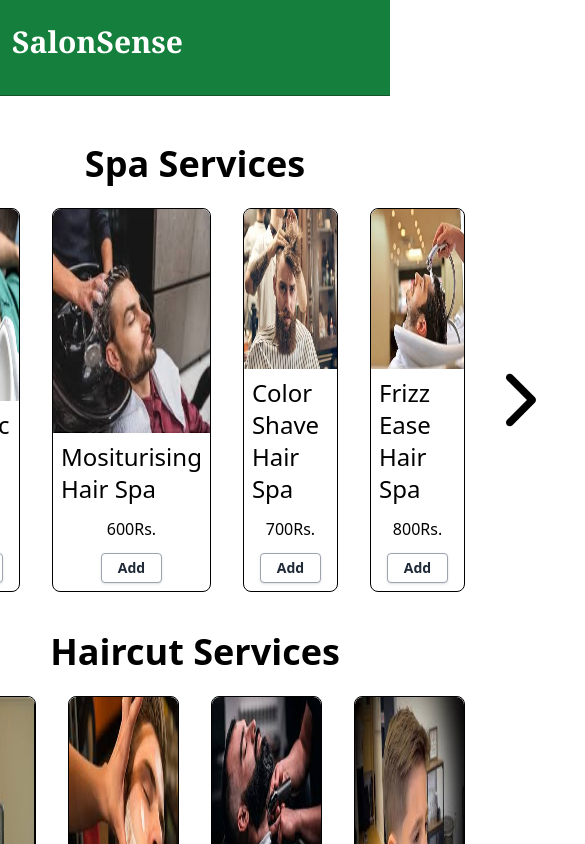
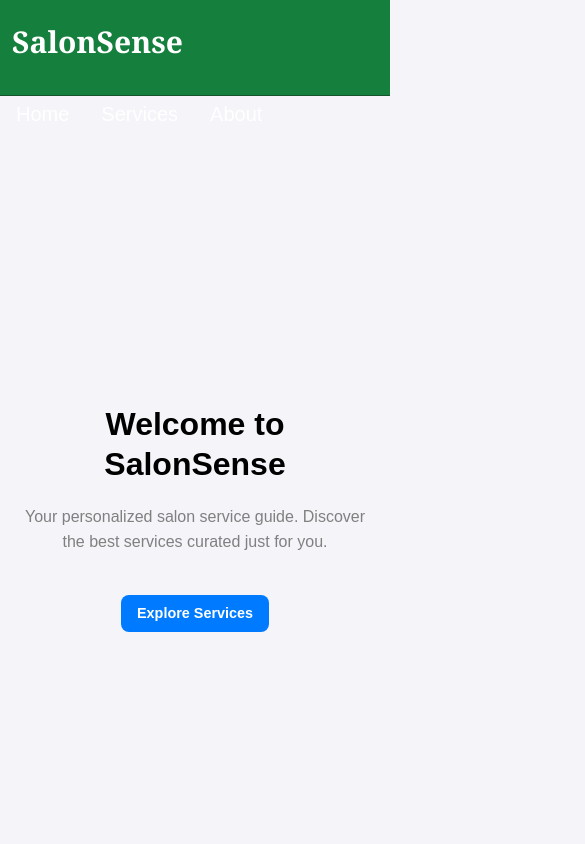
Before and after one commit to AnAccountWithoutAName/HairSaloonKiosk, a React (Vite) app in the folder Haircut_Site/: page / in a window 390 px wide. Shown: the top 844 px of the page, 585 px wide, since content can reach past the window. Built offline with nearby package versions, Linux system fonts and the light colour scheme.

Commit message:
Added home webpage and other small stuff

```diff
--- a/Haircut_Site/src/App.tsx
+++ b/Haircut_Site/src/App.tsx
@@ -1,54 +1,45 @@
+import Navbar from "./components/navbar";
+import Content from "./components/content";
+import Cart from "./components/cart";
+import img_spa_1 from "./assets/Spa_Images/spa_1.jpg";
+import img_spa_2 from "./assets/Spa_Images/spa_2.jpg";
+import img_spa_3 from "./assets/Spa_Images/spa_3.jpg";
+import img_spa_4 from "./assets/Spa_Images/spa_4.jpg";
+import img_spa_5 from "./assets/Spa_Images/spa_5.jpg";
 
-import Navbar from "./components/navbar"
-import  Content  from "./components/content"
-import Cart from "./components/cart"
-import img_spa_1 from "./assets/Spa_Images/spa_1.jpg"
-import img_spa_2 from "./assets/Spa_Images/spa_2.jpg"
-import img_spa_3 from "./assets/Spa_Images/spa_3.jpg"
-import img_spa_4 from "./assets/Spa_Images/spa_4.jpg"
-import img_spa_5 from "./assets/Spa_Images/spa_5.jpg"
+import img_haircut_1 from "./assets/Haircut_Images/haircut_1.jpeg";
+import img_haircut_2 from "./assets/Haircut_Images/haircut_2.jpeg";
+import img_haircut_3 from "./assets/Haircut_Images/haircut_3.jpeg";
+import img_haircut_4 from "./assets/Haircut_Images/haircut_4.jpeg";
+import img_haircut_5 from "./assets/Haircut_Images/haircut_5.jpeg";
 
-import img_haircut_1 from "./assets/Haircut_Images/haircut_1.jpeg"
-import img_haircut_2 from "./assets/Haircut_Images/haircut_2.jpeg"
-import img_haircut_3 from "./assets/Haircut_Images/haircut_3.jpeg"
-import img_haircut_4 from "./assets/Haircut_Images/haircut_4.jpeg"
-import img_haircut_5 from "./assets/Haircut_Images/haircut_5.jpeg"
+import img_color_1 from "./assets/Coloring_Images/coloring_1.jpeg";
+import img_color_2 from "./assets/Coloring_Images/coloring_2.jpeg";
+import img_color_3 from "./assets/Coloring_Images/coloring_3.jpeg";
+import img_color_4 from "./assets/Coloring_Images/coloring_4.jpeg";
+import img_color_5 from "./assets/Coloring_Images/coloring_5.jpeg";
 
-import img_color_1 from "./assets/Coloring_Images/coloring_1.jpeg"
-import img_color_2 from "./assets/Coloring_Images/coloring_2.jpeg"
-import img_color_3 from "./assets/Coloring_Images/coloring_3.jpeg"
-import img_color_4 from "./assets/Coloring_Images/coloring_4.jpeg"
-import img_color_5 from "./assets/Coloring_Images/coloring_5.jpeg"
+import img_w_hair_1 from "./assets/Female_Haircut_Images/Curls.jfif.jpg";
+import img_w_hair_2 from "./assets/Female_Haircut_Images/Ironing.jfif.jpg";
+import img_w_hair_3 from "./assets/Female_Haircut_Images/ShampooDry.jfif.jpg";
+import img_w_hair_4 from "./assets/Female_Haircut_Images/SplitendsCut.jfif.jpg";
+import img_w_hair_5 from "./assets/Female_Haircut_Images/Trim.jfif.jpg";
 
-import img_w_hair_1 from "./assets/Female_Haircut_Images/Curls.jfif.jpg"
-import img_w_hair_2 from "./assets/Female_Haircut_Images/Ironing.jfif.jpg"
-import img_w_hair_3 from "./assets/Female_Haircut_Images/ShampooDry.jfif.jpg"
-import img_w_hair_4 from "./assets/Female_Haircut_Images/SplitendsCut.jfif.jpg"
-import img_w_hair_5 from "./assets/Female_Haircut_Images/Trim.jfif.jpg"
+import img_facial_1 from "./assets/Facial_Services/AcneCLeanup.jfif.jpg";
+import img_facial_2 from "./assets/Facial_Services/BasicFacial.jfif.jpg";
+import img_facial_3 from "./assets/Facial_Services/FairnessFacial.jfif.jpg";
+import img_facial_4 from "./assets/Facial_Services/GoldFacial.jfif.jpg";
+import img_facial_5 from "./assets/Facial_Services/UnderEyeRejuv.jfif.jpg";
 
-import img_facial_1 from "./assets/Facial_Services/AcneCLeanup.jfif.jpg"
-import img_facial_2 from "./assets/Facial_Services/BasicFacial.jfif.jpg"
-import img_facial_3 from "./assets/Facial_Services/FairnessFacial.jfif.jpg"
-import img_facial_4 from "./assets/Facial_Services/GoldFacial.jfif.jpg"
-import img_facial_5 from "./assets/Facial_Services/UnderEyeRejuv.jfif.jpg"
+import img_bleach_1 from "./assets/Bleach_Services/FaceNeck.jfif.jpg";
+import img_bleach_2 from "./assets/Bleach_Services/FUlbody.jfif.jpg";
+import img_bleach_3 from "./assets/Bleach_Services/Feet.jfif.jpg";
+import img_bleach_4 from "./assets/Bleach_Services/FullArms.jfif.jpg";
+import img_bleach_5 from "./assets/Bleach_Services/Upperlip.jfif.jpg";
 
-import img_bleach_1 from "./assets/Bleach_Services/FaceNeck.jfif.jpg"
-import img_bleach_2 from "./assets/Bleach_Services/FUlbody.jfif.jpg"
-import img_bleach_3 from "./assets/Bleach_Services/Feet.jfif.jpg"
-import img_bleach_4 from "./assets/Bleach_Services/FullArms.jfif.jpg"
-import img_bleach_5 from "./assets/Bleach_Services/Upperlip.jfif.jpg"
-
-
-
-
-
-import {
-  Routes, Route, Outlet, BrowserRouter,
-  useNavigate
-} from "react-router-dom";
-import { useState } from "react"
-import Switch from '@mui/material/Switch';
-
+import { Routes, Route, Outlet, BrowserRouter, useNavigate } from "react-router-dom";
+import { useState } from "react";
+import Home from "./home";  // Importing the Home component
 
 interface RootInterface {
   cartItems: {
@@ -57,58 +48,66 @@ interface RootInterface {
   setCartItems: (updater: (prevCart: RootInterface["cartItems"]) => RootInterface["cartItems"]) => void;
 }
 
+function Root(props: RootInterface) {
+  const img_array_male = [
+    [img_spa_1, img_spa_2, img_spa_3, img_spa_4, img_spa_5],
+    [img_haircut_1, img_haircut_2, img_haircut_3, img_haircut_4, img_haircut_5],
+    [img_color_1, img_color_2, img_color_3, img_color_4, img_color_5]
+  ];
+  const label_array_male = [
+    ["Classic Hair Spa", "Mositurising Hair Spa", "Color Shave Hair Spa", "Frizz Ease Hair Spa", "Rep n Rejuvenate Hair Spa"],
+    ["Hair Cut", "Shave", "Trim", "Kids Cut", "Beard Design"],
+    ["Basic Colour", "Ammonia-Free Colour", "Fashion Colour", "Creative Colour", "Fancy Colour"]
+  ];
+  const price_array_male = [[600, 600, 700, 800, 800], [170, 80, 100, 100, 200], [800, 1000, 1500, 2200, 2000]];
+  const title_array_male = ["Spa Services", "Haircut Services", "Hair Colouring Services"];
 
-function Root(props: RootInterface) {
-  const img_array_male = [[img_spa_1,img_spa_2,img_spa_3,img_spa_4,img_spa_5],[img_haircut_1,img_haircut_2,img_haircut_3,img_haircut_4,img_haircut_5],[img_color_1,img_color_2,img_color_3,img_color_4,img_color_5]]
-  const label_array_male = [["Classic Hair Spa",
-    "Mositurising Hair Spa",
-    "Color Shave Hair Spa",
-    "Frizz Ease Hair Spa",
-    "Rep n Rejuvenate Hair Spa"],["Hair Cut","Shave","Trim","Kids Cut","Beard Design"],["Basic Colour","Ammonia-Free Colour","Fashion Colour","Creative Colour","Fancy Colour"]]
-  const price_array_male = [[600,600,700,800,800],[170,80,100,100,200],[800,1000,1500,2200,2000]]
-  const title_array_male = ["Spa Services","Haircut Services","Hair Colouring Services"]
+  const img_array_female = [
+    [img_w_hair_1, img_w_hair_2, img_w_hair_3, img_w_hair_4, img_w_hair_5],
+    [img_facial_1, img_facial_2, img_facial_3, img_facial_4, img_facial_5],
+    [img_bleach_1, img_bleach_2, img_bleach_3, img_bleach_4, img_bleach_5]
+  ];
+  const label_array_female = [
+    ["Dream Curls", "Straight Finish", "Shampoo & Blast Dry", "Splitend Cuts", "Hair Trimming"],
+    ["Acne Cleanup", "Basic Cleanup", "Fairness Facial", "Gold Facial", "Under-Eye Rejuvenation"],
+    ["Neck Bleach", "Full-Body Bleach", "Feet Bleach", "Full-Arm Bleach", "Upper-Lip Bleach"]
+  ];
+  const price_array_female = [[700, 600, 250, 600, 300], [700, 600, 1500, 1200, 600], [300, 2000, 130, 400, 50]];
+  const title_array_female = ["Haircut, Blowing and Drying", "Facial Services", "Bleaching Services"];
 
-  const img_array_female = [[img_w_hair_1,img_w_hair_2,img_w_hair_3,img_w_hair_4,img_w_hair_5],[img_facial_1,img_facial_2,img_facial_3,img_facial_4,img_facial_5],[img_bleach_1,img_bleach_2,img_bleach_3,img_bleach_4,img_bleach_5]]
-  const label_array_female = [["Dream Curls","Straight Finish","Shampoo & Blast Dry","Splitend Cuts","Hair Trimming"],["Acne Cleanup","Basic Cleanup","Fairness Facial","Gold Facial","Under-Eye Rejuvenation"],["Neck Bleach","Full-Body Bleach","Feet Bleach","Full-Arm Bleach","Upper-Lip Bleach"]]
-  const price_array_female = [[700,600,250,600,300],[700,600,1500,1200,600],[300,2000,130,400,50]]
-  const title_array_female = ["Haircut, Blowing and Drying","Facial Services","Bleaching Services"]
+  const { cartItems, setCartItems } = props;
+  const navigate = useNavigate();
+  const [gender, setGender] = useState(true);
 
-
-
-  const {cartItems, setCartItems} = props
-  const navigate = useNavigate()
-  const [gender, setGender] = useState(true)
-
-
-
-
-
-
-
-
-  const handlerfunction = (e:{ item: string; quantity: number; price: number }) => setCartItems((prevCart) => ({
+  const handlerfunction = (e: { item: string; quantity: number; price: number }) =>
+    setCartItems((prevCart) => ({
       ...prevCart,
-    [e.item]: [e.quantity,e.price]
-  }))
+      [e.item]: [e.quantity, e.price],
+    }));
 
   return (
-
-
-
     <>
-
-
       <div className="flex flex-col items-center p-3">
-    <div className = "w-fit h-10 -mt-4">
-    <button className="bg-green-700 hover:bg-green-900 disabled:bg-green-900 text-white font-bold py-2 px-4 border border-green-900 border-transparent h-10 w-32 -ml-[40.5em]" disabled={gender} onClick={() => (setGender((prev) => !prev))}>Men</button>
-    <button className="bg-green-700 hover:bg-green-900 disabled:bg-green-900 text-white font-bold py-2 px-4 border border-green-900 h-10 w-32 " disabled={!gender} onClick={() => (setGender((prev) => !prev))}>Women</button>
+        <div className="w-fit h-10 -mt-4">
+          <button
+            className="bg-green-700 hover:bg-green-900 disabled:bg-green-900 text-white font-bold py-2 px-4 border border-green-900 border-transparent h-10 w-32 -ml-[40.5em]"
+            disabled={gender}
+            onClick={() => setGender((prev) => !prev)}
+          >
+            Men
+          </button>
+          <button
+            className="bg-green-700 hover:bg-green-900 disabled:bg-green-900 text-white font-bold py-2 px-4 border border-green-900 h-10 w-32"
+            disabled={!gender}
+            onClick={() => setGender((prev) => !prev)}
+          >
+            Women
+          </button>
         </div>
 
-
-
-    {gender ? title_array_male.map((item: any,index:number) => (
-
-      <div className = "m-3">
+        {gender
+          ? title_array_male.map((item: any, index: number) => (
+              <div className="m-3">
                 <Content
                   key={item}
                   title={item}
@@ -116,15 +115,12 @@ function Root(props: RootInterface) {
                   img_labels={label_array_male[index]}
                   price={price_array_male[index]}
                   cartItems={cartItems}
-        setCartItems={handlerfunction} />
+                  setCartItems={handlerfunction}
+                />
               </div>
-
-
-
-
-    )): title_array_female.map((item: any,index:number) => (
-
-      <div className = "m-3">
+            ))
+          : title_array_female.map((item: any, index: number) => (
+              <div className="m-3">
                 <Content
                   key={item}
                   title={item}
@@ -132,63 +128,48 @@ function Root(props: RootInterface) {
                   img_labels={label_array_female[index]}
                   price={price_array_female[index]}
                   cartItems={cartItems}
-        setCartItems={handlerfunction} />
+                  setCartItems={handlerfunction}
+                />
               </div>
-
-
-
-
-    )) }
-
-  <button className="bg-blue-500 hover:bg-blue-700 text-white font-bold py-2 px-4 border border-blue-700 rounded m-2 w-44" onClick={() => navigate('/checkout')}>Proceed</button>
-
+            ))}
+        <button
+          className="bg-blue-500 hover:bg-blue-700 text-white font-bold py-2 px-4 border border-blue-700 rounded m-2 w-44"
+          onClick={() => navigate("/checkout")}
+        >
+          Proceed
+        </button>
       </div>
     </>
-
-
-
-
-
-
-
-
-
-
-
-  )
-
+  );
 }
 
-function Dashboard(){
-  return(
+function Dashboard() {
+  return (
     <>
       <div>
         <Navbar />
       </div>
-    <div className = "flex flex-row justify-center h-screen">
+      <div className="flex flex-row justify-center h-screen">
         <Outlet />
       </div>
     </>
-  )
+  );
 }
 
-function App(){
+function App() {
+  const [cartItems, setCartItems] = useState({});
 
-  const [cartItems, setCartItems] = useState({})
-
-
-  return(
+  return (
     <BrowserRouter>
       <Routes>
-      <Route path = '/' element = {<Dashboard />} >
-      <Route path = '/' element = {<Root cartItems={cartItems} setCartItems={setCartItems} />} />
-      <Route path = '/checkout' element = {<Cart cartItems = {cartItems} />} />
+        <Route path="/" element={<Dashboard />}>
+          <Route path="/" element={<Home />} />
+          <Route path="/services" element={<Root cartItems={cartItems} setCartItems={setCartItems} />} />
+          <Route path="/checkout" element={<Cart cartItems={cartItems} />} />
         </Route>
-
-
-
       </Routes>
     </BrowserRouter>
-  )
+  );
 }
-export default App
+
+export default App;
--- a/Haircut_Site/src/components/cart.tsx
+++ b/Haircut_Site/src/components/cart.tsx
@@ -1,6 +1,7 @@
 import { useEffect, useRef, useState } from "react"
 import React from 'react'
 
+import { useNavigate} from "react-router-dom";
 
 const Cart = (props:any) => {
   const {cartItems} = props
@@ -16,7 +17,7 @@ const Cart = (props:any) => {
   }, [cartItems]);
 
 
-
+  const navigate = useNavigate()
 
 
   return (
@@ -52,6 +53,7 @@ const Cart = (props:any) => {
         <h1 className="text-2xl font-bold">Customers Also Viewed: </h1>
 
 
+        <button className="bg-blue-500 hover:bg-blue-700 text-white font-bold py-2 px-4 border border-blue-700 rounded m-2 w-44" onClick={() => navigate('/services')}>Add More Items</button>
 
 
 
--- a/Haircut_Site/src/components/navbar.tsx
+++ b/Haircut_Site/src/components/navbar.tsx
@@ -5,12 +5,12 @@ const Navbar = () => {
   return (
     <div className = "sticky w-full h-24 bg-green-700 backdrop-blur-sm border-b border-green-900">
         <div className="flex flex-wrap justify-between items-center max-w-[1240px] text-white m-auto">
-            <h1 className='text-3xl font-bold font-serif mx-3 my-6'>SalonSense</h1>
+            <h1 className='text-3xl font-bold font-serif mx-3 my-6'><Link to ="/">SalonSense</Link></h1>
             <ul className = "flex justify-between items-center ">
-                <li className='p-4 text-xl'><Link>Home</Link></li>
-                <li className='p-4 text-xl'><Link to="/">Services</Link></li>
+                <li className='p-4 text-xl'><Link to = "/">Home</Link></li>
+                <li className='p-4 text-xl'><Link to="/services">Services</Link></li>
                 <li className='p-4 text-xl'><Link>About</Link></li>
-                <li className='p-4 text-xl'><Link>Contact Us</Link></li>
+
 
             </ul>
 
--- /dev/null
+++ b/Haircut_Site/src/home.css
@@ -0,0 +1,84 @@
+/* General page styling */
+body {
+    margin: 0;
+    font-family: 'Arial', sans-serif;
+    background-color: #f4f4f9;
+  }
+
+  /* Container for the home page content */
+  .home-container {
+    display: flex;
+    flex-direction: column;
+    align-items: center;
+    justify-content: center;
+    min-height: 100vh;
+    text-align: center;
+    padding: 20px;
+    background: transparent;
+  }
+
+  /* Styling for the main title */
+  .home-container h1 {
+    font-size: 3rem;
+    font-weight: bold;
+    color: black;
+    margin-bottom: 20px;
+  }
+
+  /* Styling for the subtitle */
+  .home-container h2 {
+    font-size: 1.5rem;
+    font-weight: 500;
+    color: grey;
+    margin-bottom: 40px;
+    max-width: 600px;
+    line-height: 1.6;
+  }
+
+  /* Styling for the action button */
+  .home-container button {
+    background-color: #007BFF;
+    color: #fff;
+    font-size: 1.2rem;
+    font-weight: 600;
+    padding: 12px 24px;
+    border: none;
+    border-radius: 8px;
+    cursor: pointer;
+    transition: background-color 0.3s ease;
+  }
+
+  .home-container button:hover {
+    background-color: #0056b3;
+  }
+
+  /* Media Queries for responsiveness */
+  @media (max-width: 768px) {
+    .home-container h1 {
+      font-size: 2.5rem;
+    }
+
+    .home-container h2 {
+      font-size: 1.2rem;
+    }
+
+    .home-container button {
+      font-size: 1rem;
+      padding: 10px 20px;
+    }
+  }
+
+  @media (max-width: 480px) {
+    .home-container h1 {
+      font-size: 2rem;
+    }
+
+    .home-container h2 {
+      font-size: 1rem;
+    }
+
+    .home-container button {
+      font-size: 0.9rem;
+      padding: 8px 16px;
+    }
+  }
--- /dev/null
+++ b/Haircut_Site/src/home.tsx
@@ -0,0 +1,22 @@
+import { useNavigate } from "react-router-dom";
+import "./home.css";
+// Main Home component
+const Home = () => {
+  // useNavigate hook inside the component
+  const navigate = useNavigate();
+
+  return (
+    <div className="home-container">
+      <h1 className="text-4xl font-bold mb-4">Welcome to SalonSense</h1>
+      <h2 className="text-xl font-semibold mb-6">Your personalized salon service guide. Discover the best services curated just for you.</h2>
+      <button
+        className="bg-blue-500 hover:bg-blue-700 text-white font-bold py-2 px-4 rounded"
+        onClick={() => navigate("/services")}
+      >
+        Explore Services
+      </button>
+    </div>
+  );
+};
+
+export default Home;
```
Also changed, not shown: Haircut_Site/public/BackgroundImg.jfif (added). Lines whose indentation alone changed are shown as unchanged.
